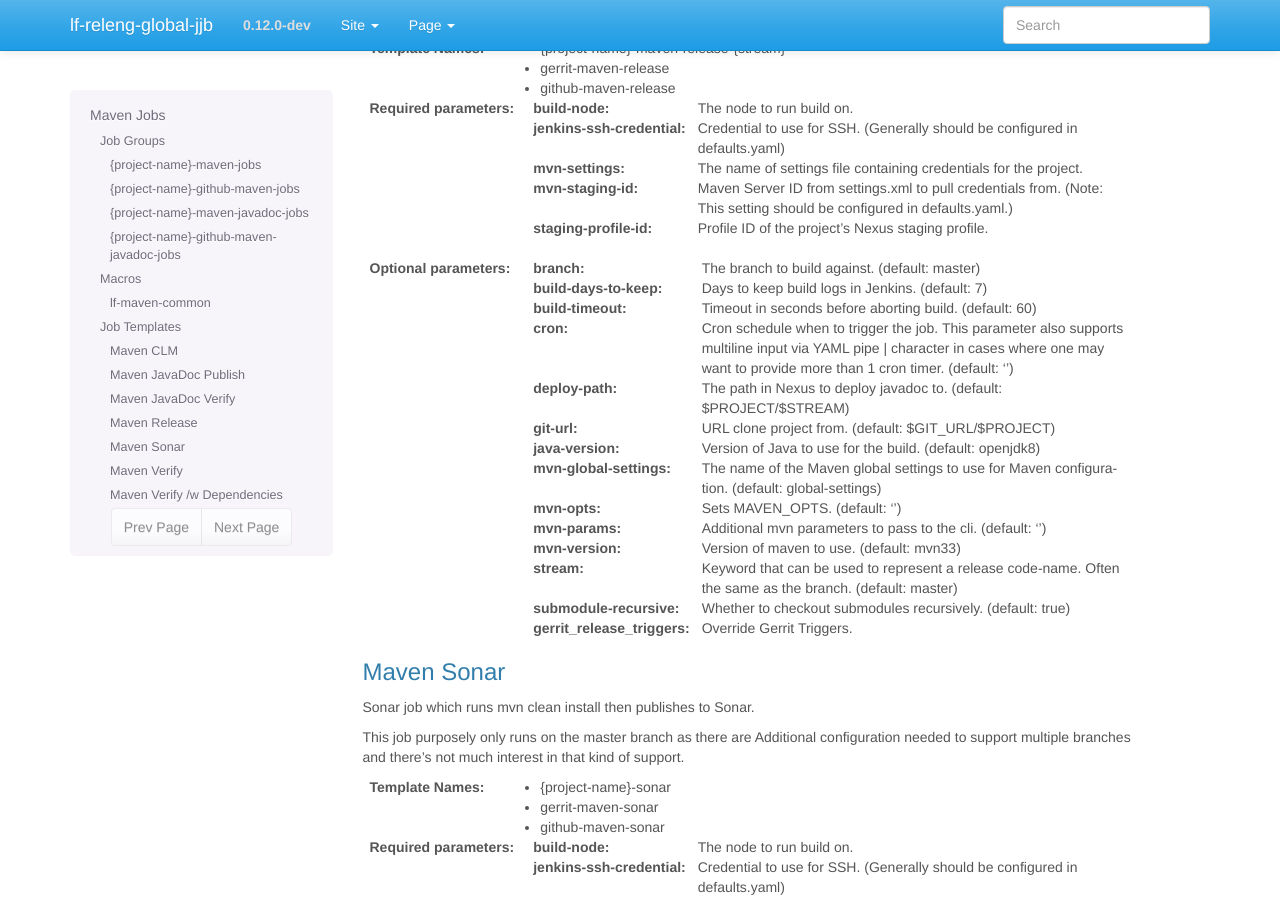
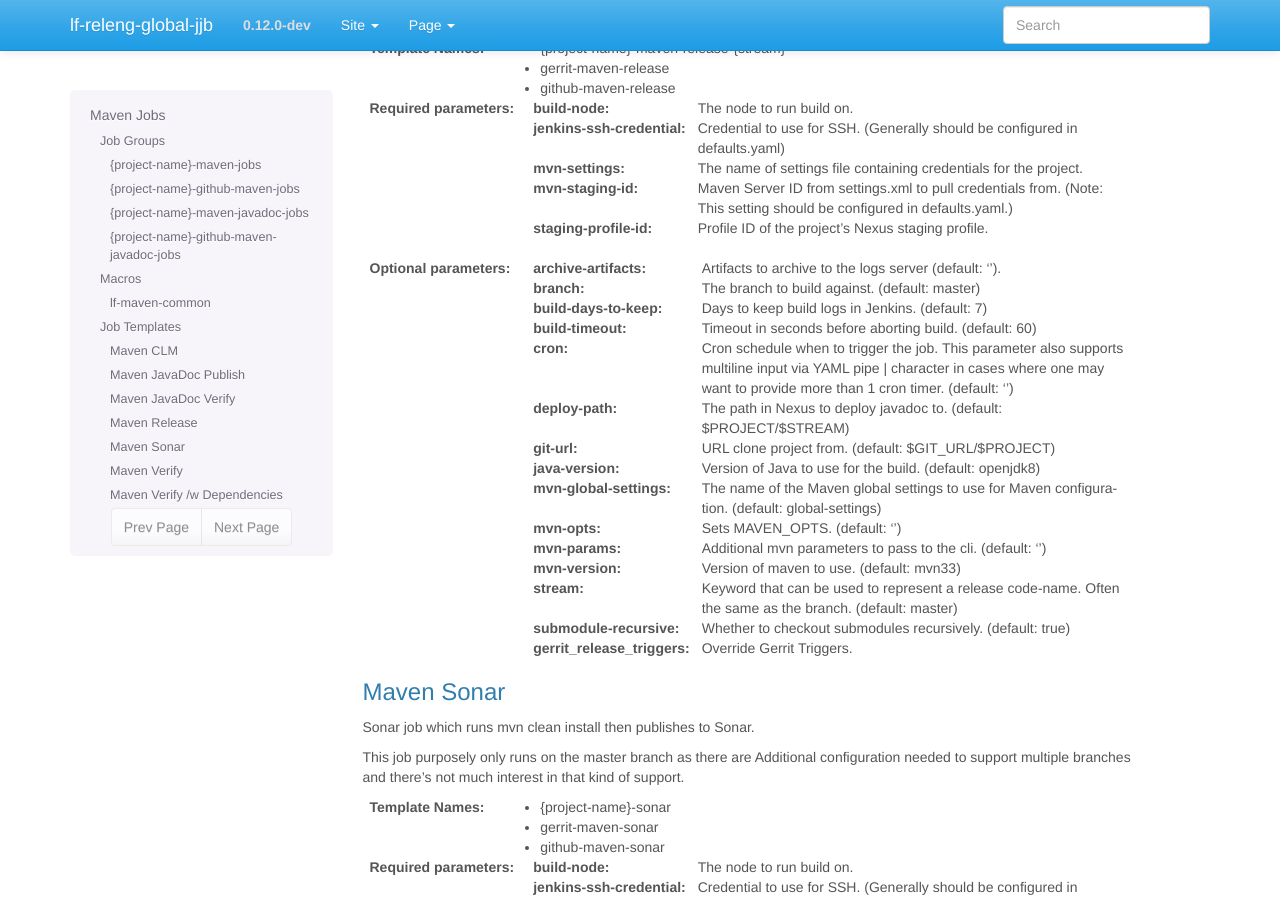
Before and after one commit to lfit/releng-global-jjb, a Sphinx documentation site: the page built from docs/jjb/lf-maven-jobs.rst, in a window 1280 px wide and 900 px high, scrolled down 2792 px. Built offline with Sphinx 7.4.7, drawn with Linux system fonts in a browser that asks for light colours.

Commit message:
Enable maven jobs to archive artifacts
Projects which use the maven jobs in global-jjb may
require to archive additional logs such as surefire
reports. This needs to be handled by globstar patterns
passed through the projects using these templates.

Change-Id: I97dc8801a0fb05cccf75f32ad7ad621cb6e974bf
Signed-off-by: Anil Belur <abelur@linuxfoundation.org>

```diff
--- a/docs/jjb/lf-maven-jobs.rst
+++ b/docs/jjb/lf-maven-jobs.rst
@@ -205,6 +205,7 @@ directory can then be reused later to deploy to Nexus.
 
 :Optional parameters:
 
+    :archive-artifacts: Artifacts to archive to the logs server (default: '').
     :branch: The branch to build against. (default: master)
     :build-days-to-keep: Days to keep build logs in Jenkins. (default: 7)
     :build-timeout: Timeout in seconds before aborting build. (default: 60)
```
Also changed, not shown: 14 other files.
